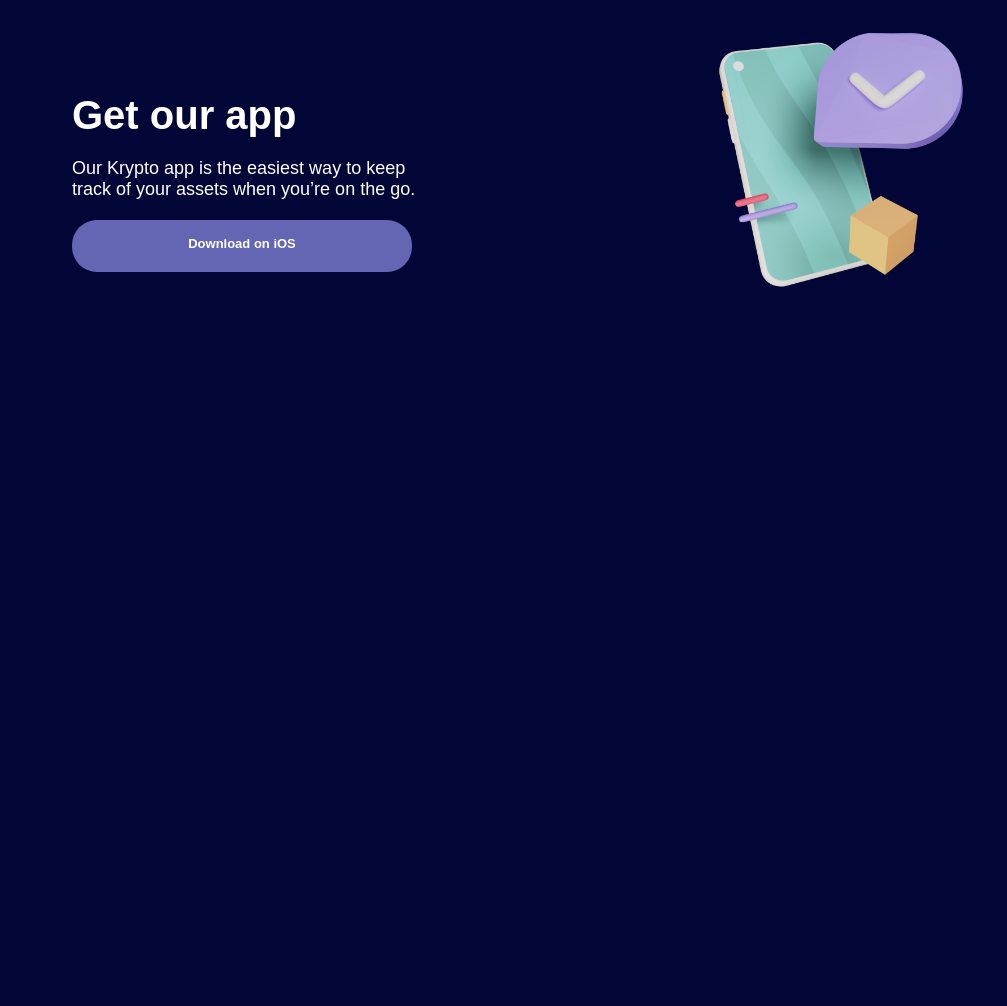
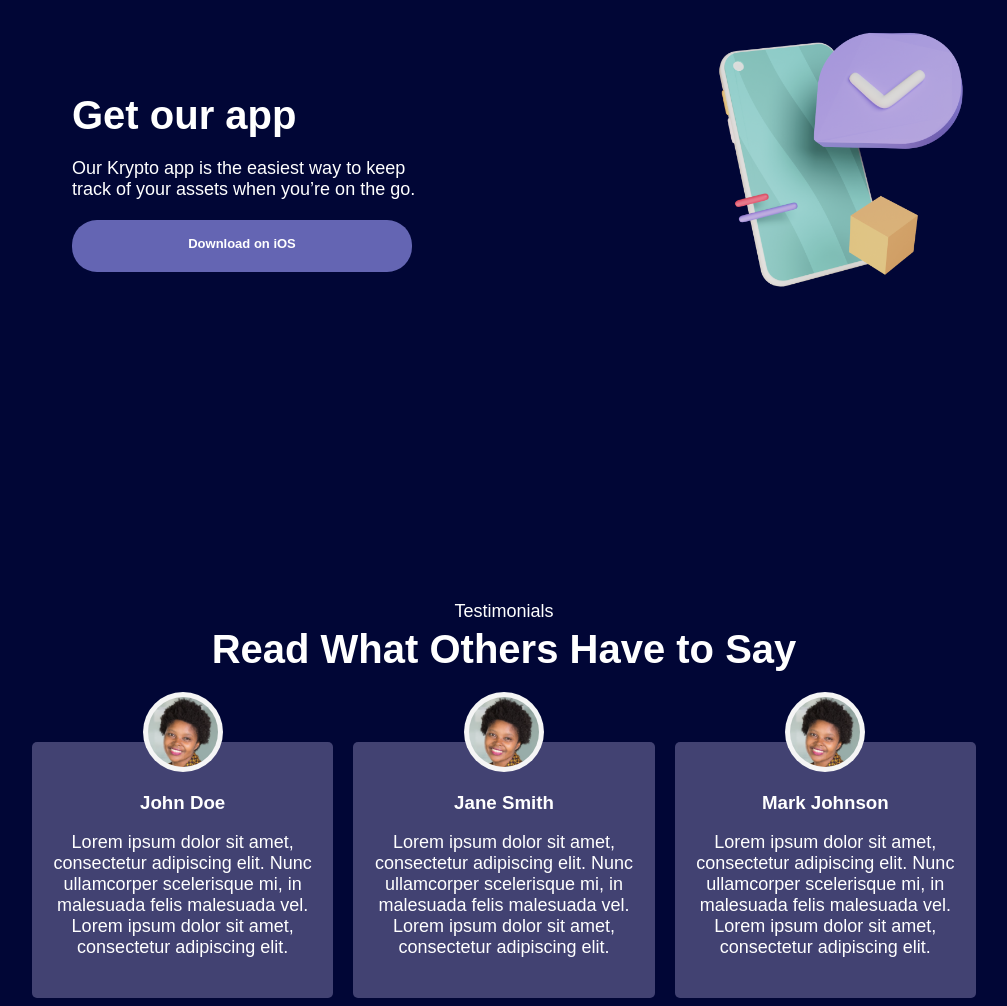
Before and after one commit to NJIT-WIS/nft-site-shivangijain123, a website: page docs/index.html in a window 1280 px wide. Shown: the part 1470-2476 px from the top of the page, without its empty margins (136-1143 px from the left). Before the commit the page ends 2061 px from the top, so only its background shows below. Drawn offline with Linux system fonts and the light colour scheme.

Commit message:
testimonial

```diff
--- a/docs/index.html
+++ b/docs/index.html
@@ -79,3 +79,39 @@
         </div>
       </div>
   </section>
+
+  <div class="testimonial">
+    <div class="testitext">
+      <p>Testimonials</p>
+      <h1>Read What Others Have to Say</h1>
+    </div>
+    <div class="testimages">
+      <div class="testimage">
+        <div class="testimonial-circle">
+          <img src="image8.png" alt="Testimonial Image">
+        </div>
+        <div class="testimonial-text">
+          <h3>John Doe</h3>
+          <p>Lorem ipsum dolor sit amet, consectetur adipiscing elit. Nunc ullamcorper scelerisque mi, in malesuada felis malesuada vel. Lorem ipsum dolor sit amet, consectetur adipiscing elit. </p>
+        </div>
+      </div>
+      <div class="testimage">
+        <div class="testimonial-circle">
+          <img src="image8.png" alt="Testimonial Image">
+        </div>
+        <div class="testimonial-text">
+          <h3>Jane Smith</h3>
+          <p>Lorem ipsum dolor sit amet, consectetur adipiscing elit. Nunc ullamcorper scelerisque mi, in malesuada felis malesuada vel. Lorem ipsum dolor sit amet, consectetur adipiscing elit. </p>
+        </div>
+      </div>
+      <div class="testimage">
+        <div class="testimonial-circle">
+          <img src="image8.png" alt="Testimonial Image">
+        </div>
+        <div class="testimonial-text">
+          <h3>Mark Johnson</h3>
+          <p>Lorem ipsum dolor sit amet, consectetur adipiscing elit. Nunc ullamcorper scelerisque mi, in malesuada felis malesuada vel. Lorem ipsum dolor sit amet, consectetur adipiscing elit. </p>
+        </div>
+      </div>
+    </div>
+  </div>
```
